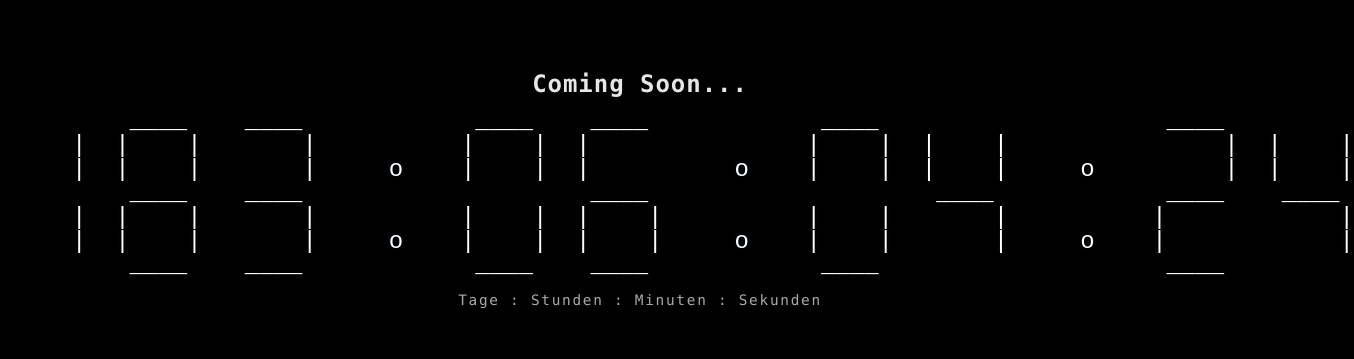
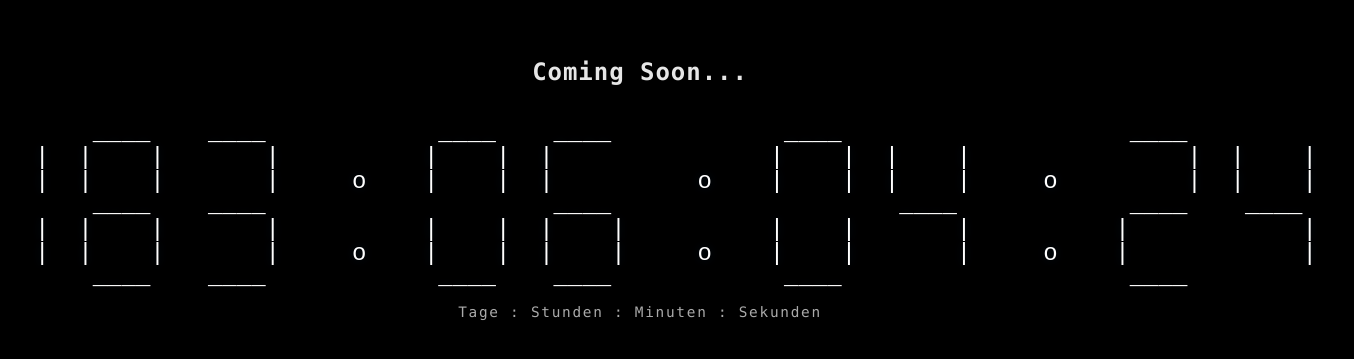
Before and after one commit to SplashFix/Countdown, a plain HTML site: page index.html in a window 1280 px wide. Shown: the part 211-570 px from the top of the page, 1354 px wide, since content can reach past the window. Drawn offline with Linux system fonts and the light colour scheme; no server answers.

Commit message:
Update index.html

```diff
--- a/index.html
+++ b/index.html
@@ -43,7 +43,7 @@
     }
 
     pre#ascii {
-      margin: 0 auto 0.5rem;
+      margin-bottom: 0.5rem;
       white-space: pre;
       line-height: 1;
       font-size: clamp(8px, 2.2vw, 24px); /* Responsive font size */
```
